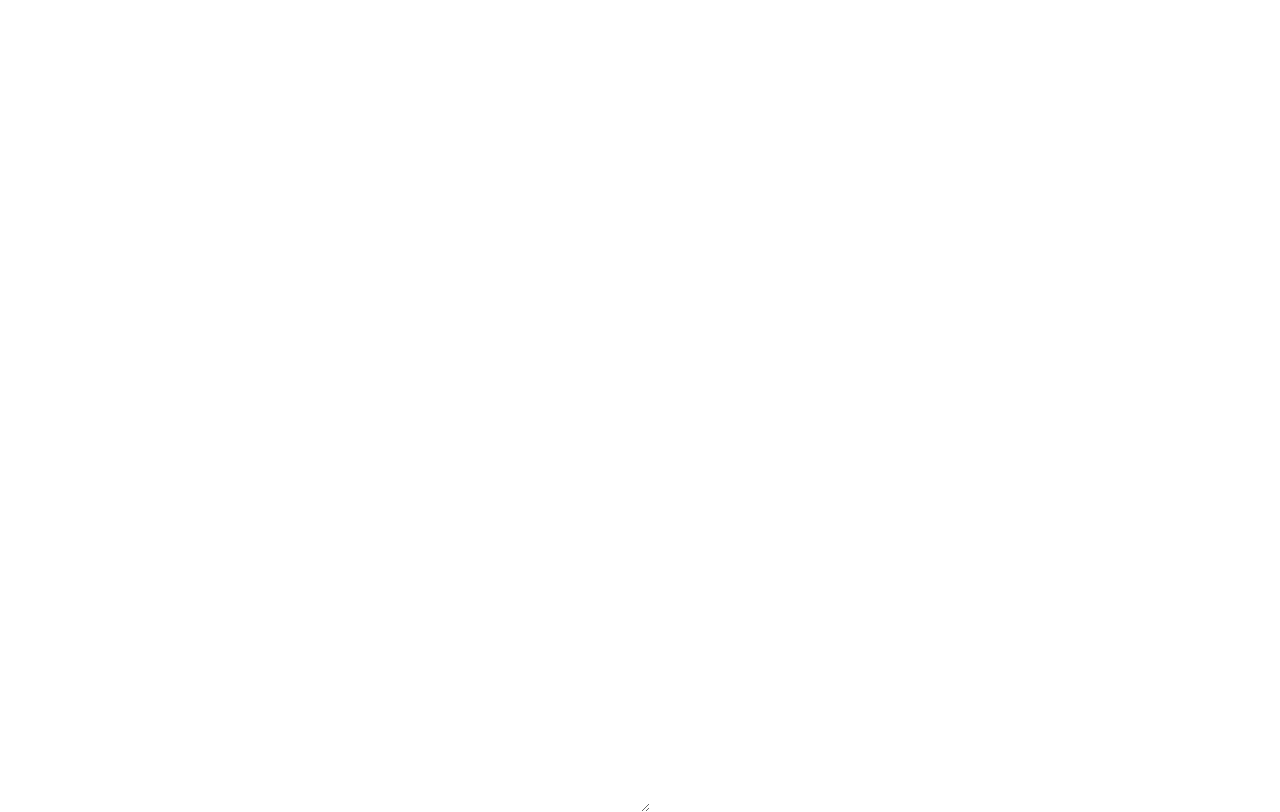
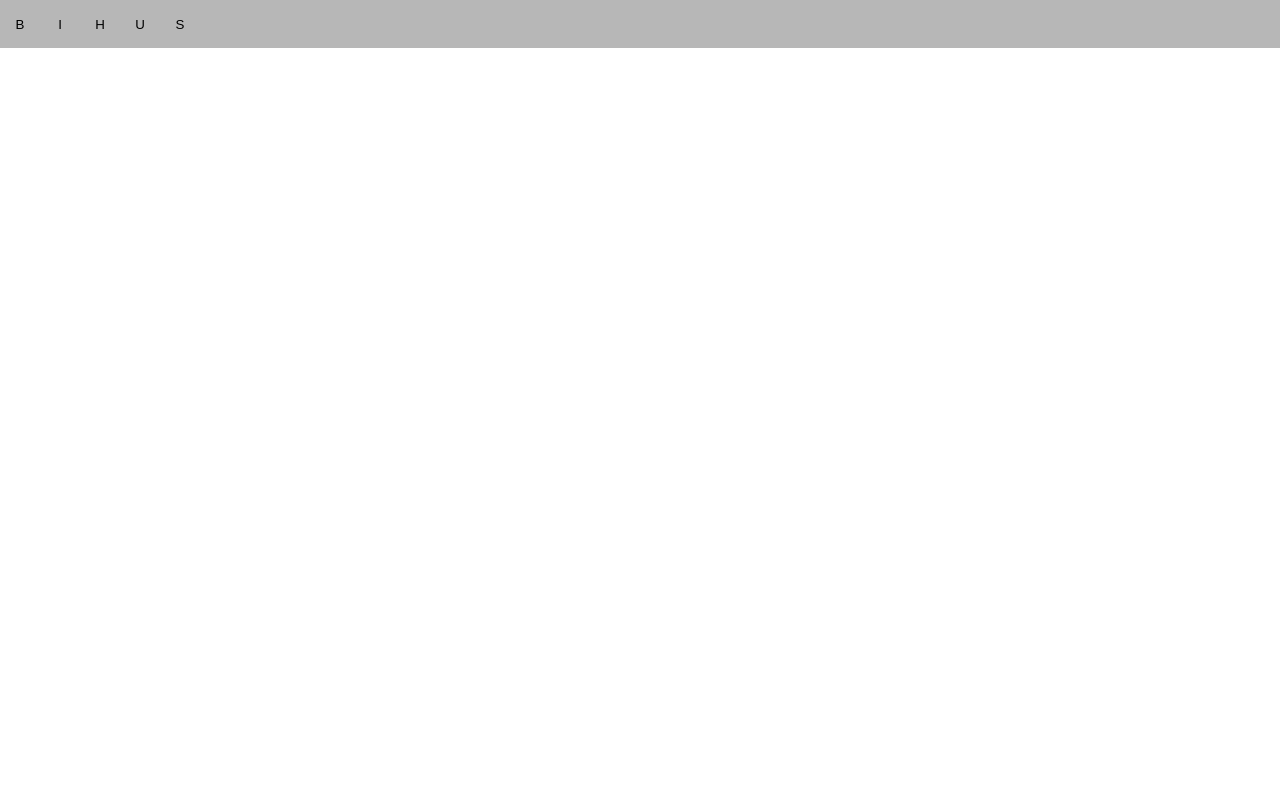
Before and after one commit to zxhuaman/md-book, an Angular app: page / in a window 1280 px wide. Built offline with nearby package versions, Linux system fonts and the light colour scheme.

Commit message:
add:layout

```diff
--- a/src/app/app.component.css
+++ b/src/app/app.component.css
@@ -1,16 +1,55 @@
+.tool-bar {
+  height: 3em;
+  width: 100%;
+  background-color: #b7b7b7;
+  position: absolute;
+  top: 0;
+  left: 0;
+}
+
+.tool-item {
+  display: inline;
+  width: 3em;
+  background: none;
+  border: none;
+  height: 100%;
+}
+
 .book-panel {
   display: flex;
   width: 100%;
   height: 100%;
+  overflow-x: hidden;
+  flex-flow: row wrap;
 }
 
 .edit,
 .render {
   flex: 1;
   height: 100%;
+  overflow-y: auto;
+  margin: 4em 1em 1em 1em;
 }
 
 .edit {
   border: none;
   outline: none;
 }
+
+.render::-webkit-scrollbar, .edit::-webkit-scrollbar {
+  width: 10px;
+  background-color: #e5e5e5;
+}
+
+.render::-webkit-scrollbar-thumb, .edit::-webkit-scrollbar-thumb {
+  background-color: #b7b7b7;
+  border-radius: 5px;
+}
+
+.render::-webkit-scrollbar-thumb:hover, .edit::-webkit-scrollbar-thumb:hover {
+  background-color: #a1a1a1;
+}
+
+.render::-webkit-scrollbar-thumb:active, .edit::-webkit-scrollbar-thumb:active {
+  background-color: #a1a1a1;
+}
--- a/src/app/app.component.html
+++ b/src/app/app.component.html
@@ -1,5 +1,12 @@
 <!--The content below is only a placeholder and can be replaced.-->
 
+<div class="tool-bar">
+  <button class="tool-item">B</button>
+  <button class="tool-item">I</button>
+  <button class="tool-item">H</button>
+  <button class="tool-item">U</button>
+  <button class="tool-item">S</button>
+</div>
 <div class="book-panel">
   <textarea class="edit" (input)="onInput($event)"></textarea>
   <div class="render" [innerHTML]="renderHtml"></div>
--- a/src/app/app.component.ts
+++ b/src/app/app.component.ts
@@ -9,24 +9,8 @@
   // @ts-ignore
   private md = window.markdownit();
   renderHtml = '';
-  private selection = window.getSelection();
-  private range: Range;
-  left = 0;
-  top = 0;
-
-  onClick($event: any) {
-    console.log(event);
-    console.log(window.getSelection());
-    this.left = $event.clientX - 7;
-    this.top = $event.clientY - 28;
-  }
-
-  onChange($event: Event): void {
-    console.log('onChange', event);
-  }
 
   onInput(ev: any): void {
-    console.log(ev.data.length);
     this.renderHtml = this.md.render(ev.target.value);
   }
 }
--- a/src/styles.css
+++ b/src/styles.css
@@ -4,7 +4,9 @@
 }
 
 body {
+  width: 100%;
   height: 100%;
-  width: 100%;
+  overflow-x: hidden;
   overflow-y: hidden;
+  margin: 0;
 }
```
Also changed, not shown: 2 other files (tests, documents, lock files or other folders).
